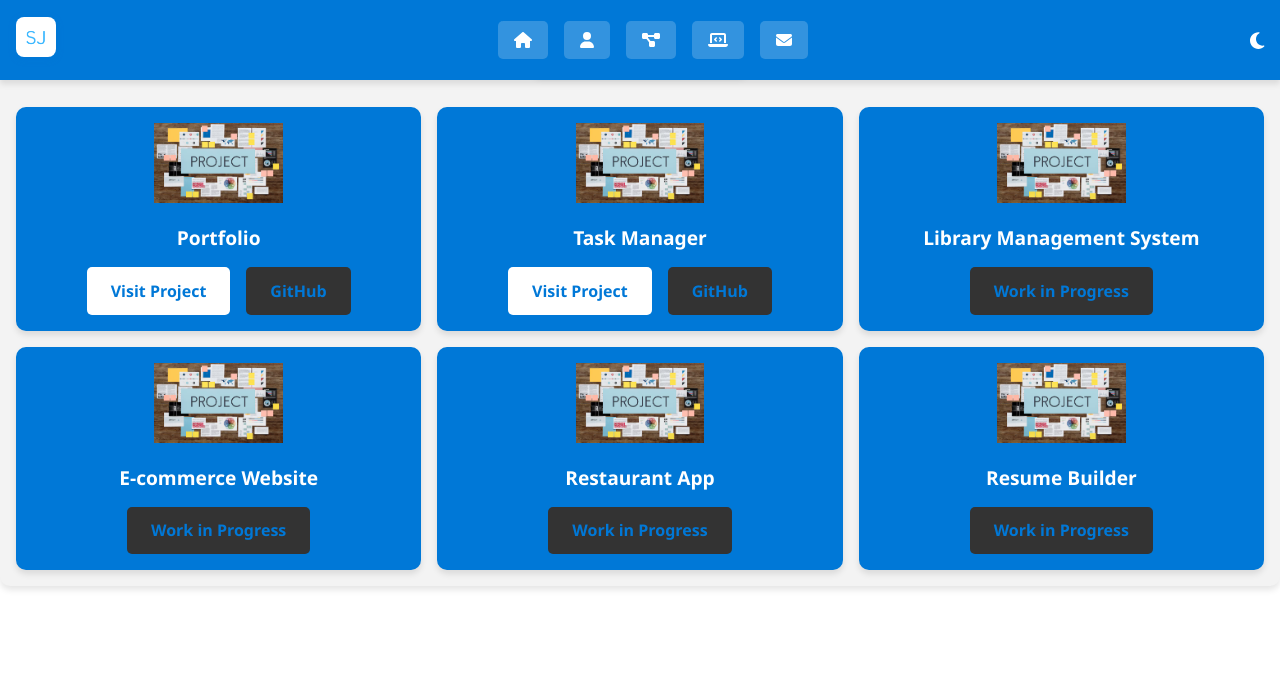
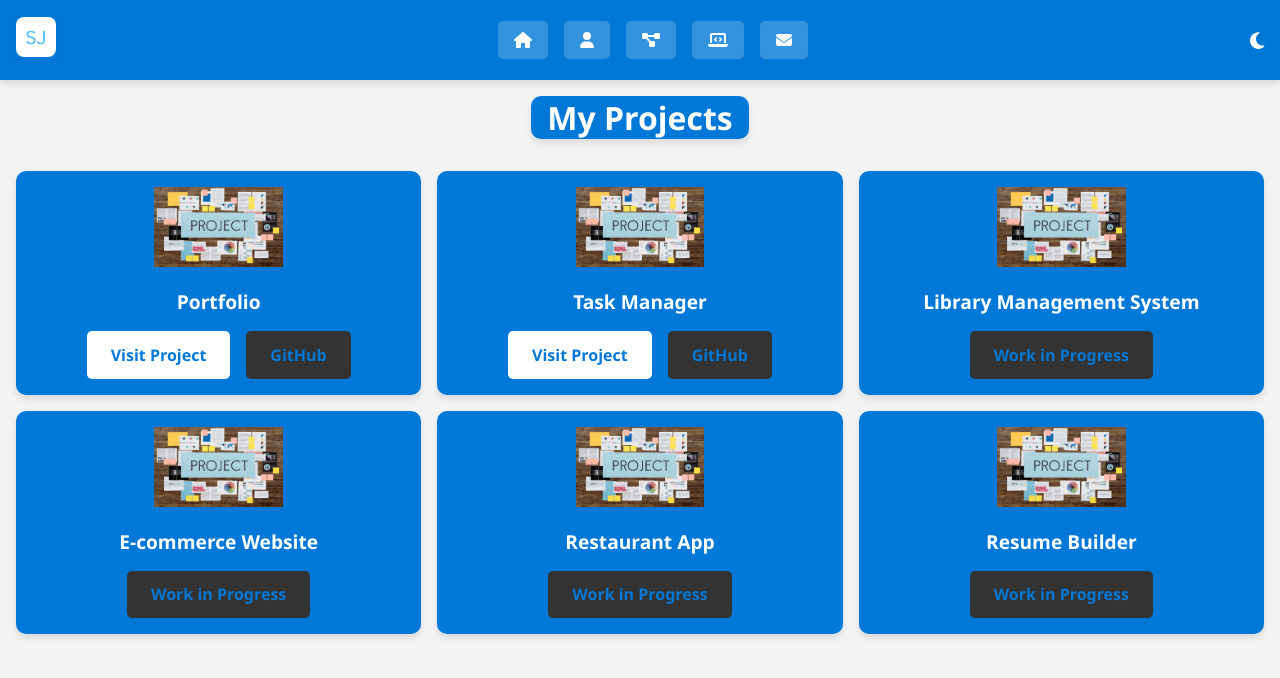
Before and after one commit to ShivamJ39/Portfolio, an Angular app: page /project in a window 1280 px wide. Shown: the top 678 px of the page. Built offline with nearby package versions, Linux system fonts and the light colour scheme.

Commit message:
Update project.component.scss

```diff
--- a/src/app/project/project.component.scss
+++ b/src/app/project/project.component.scss
@@ -9,7 +9,8 @@
   align-items: center;
   width: 100%;
   margin: 0 auto;
-
+ min-height:100vh;
+padding-top:10vh;
 }
 
 .row {
```
